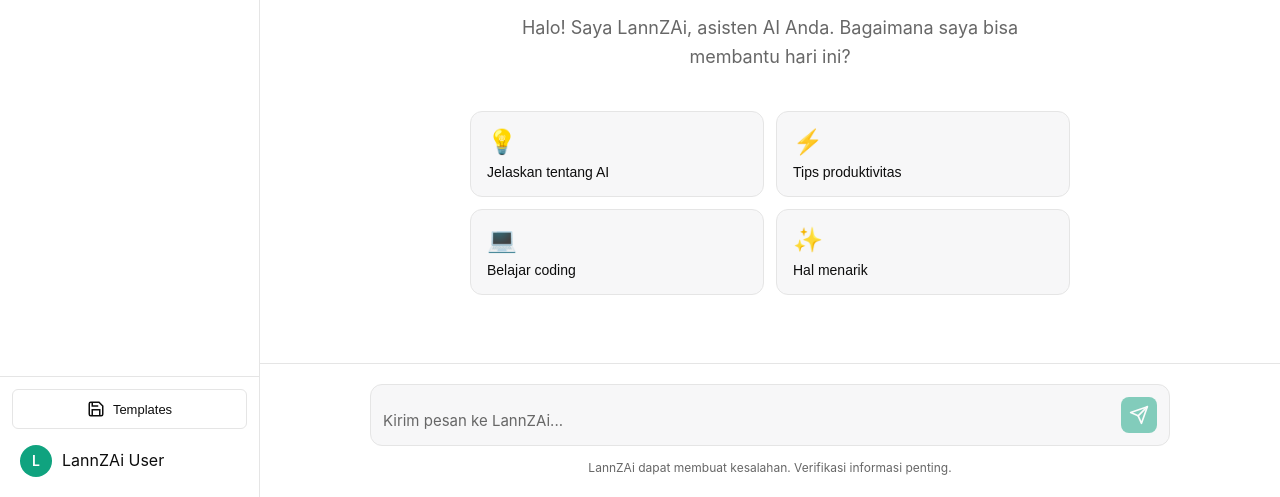
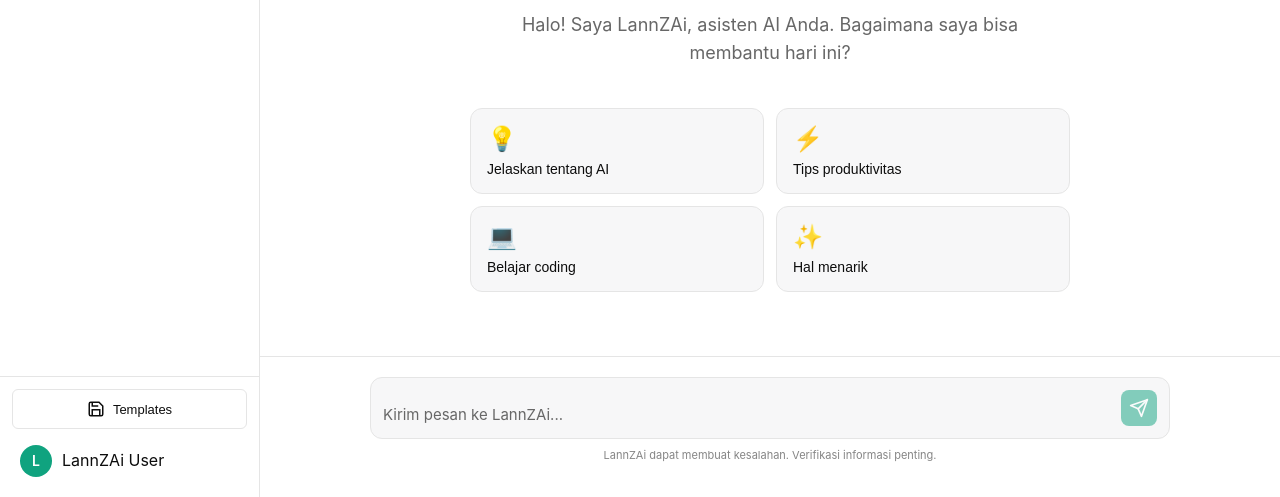
Before and after one commit to Lannnnnzzzzzzzzzzz/lannzAI, a website built with Vite: page index.html in a window 1280 px wide. Shown: the part 303-800 px from the top of the page. Built offline with nearby package versions, Linux system fonts and the light colour scheme; some packages are replaced by stand-ins of ours; no server answers; the database is empty.

Commit message:
Updated style.css

```diff
--- a/style.css
+++ b/style.css
@@ -419,12 +419,14 @@ body {
 
 .input-hint {
   text-align: center;
-  font-size: 12px;
+  font-size: 11px;
   color: var(--text-secondary);
-  margin-top: 12px;
+  margin-top: 8px;
+  padding: 0 16px 12px;
   max-width: 800px;
   margin-left: auto;
   margin-right: auto;
+  opacity: 0.8;
 }
 
 .chat-container::-webkit-scrollbar,
```
